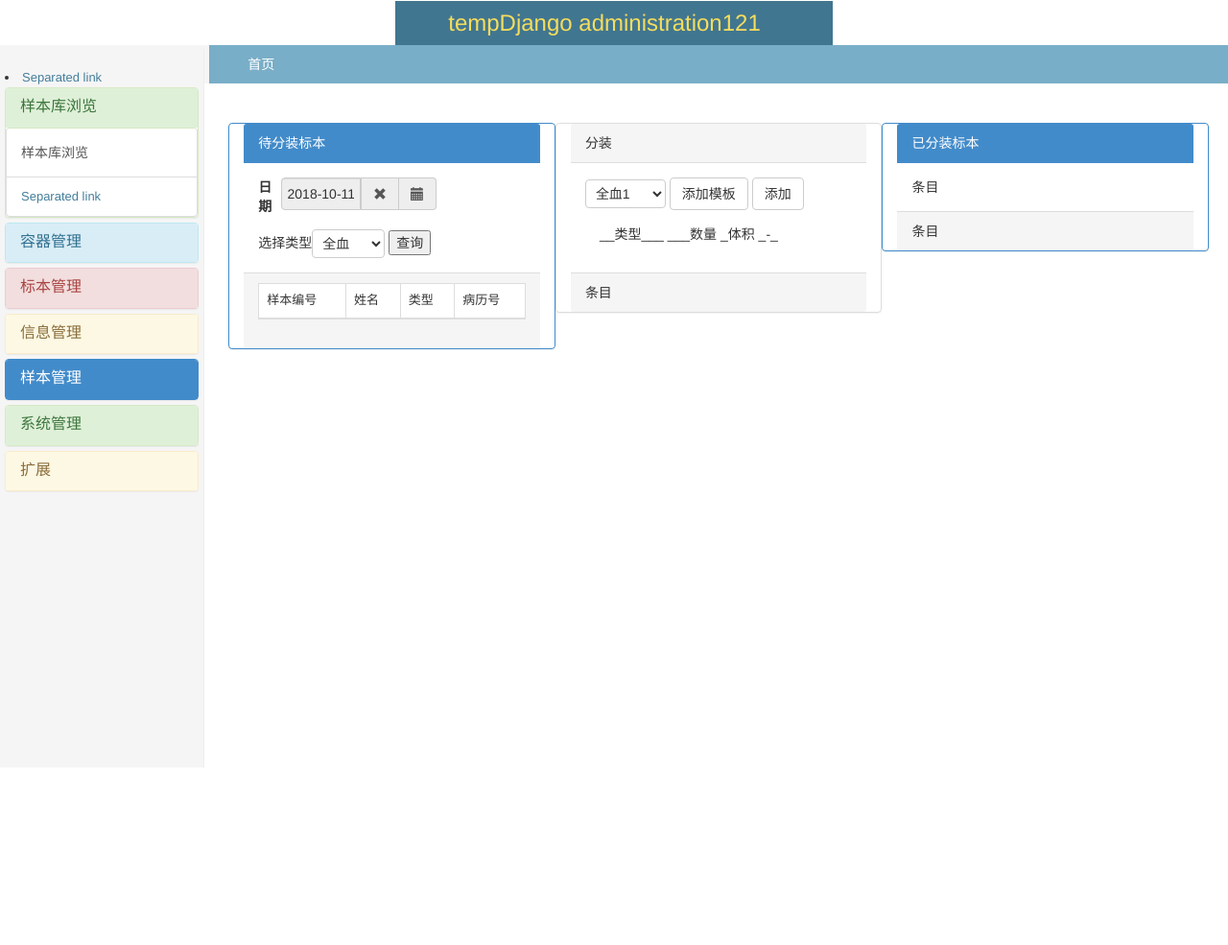
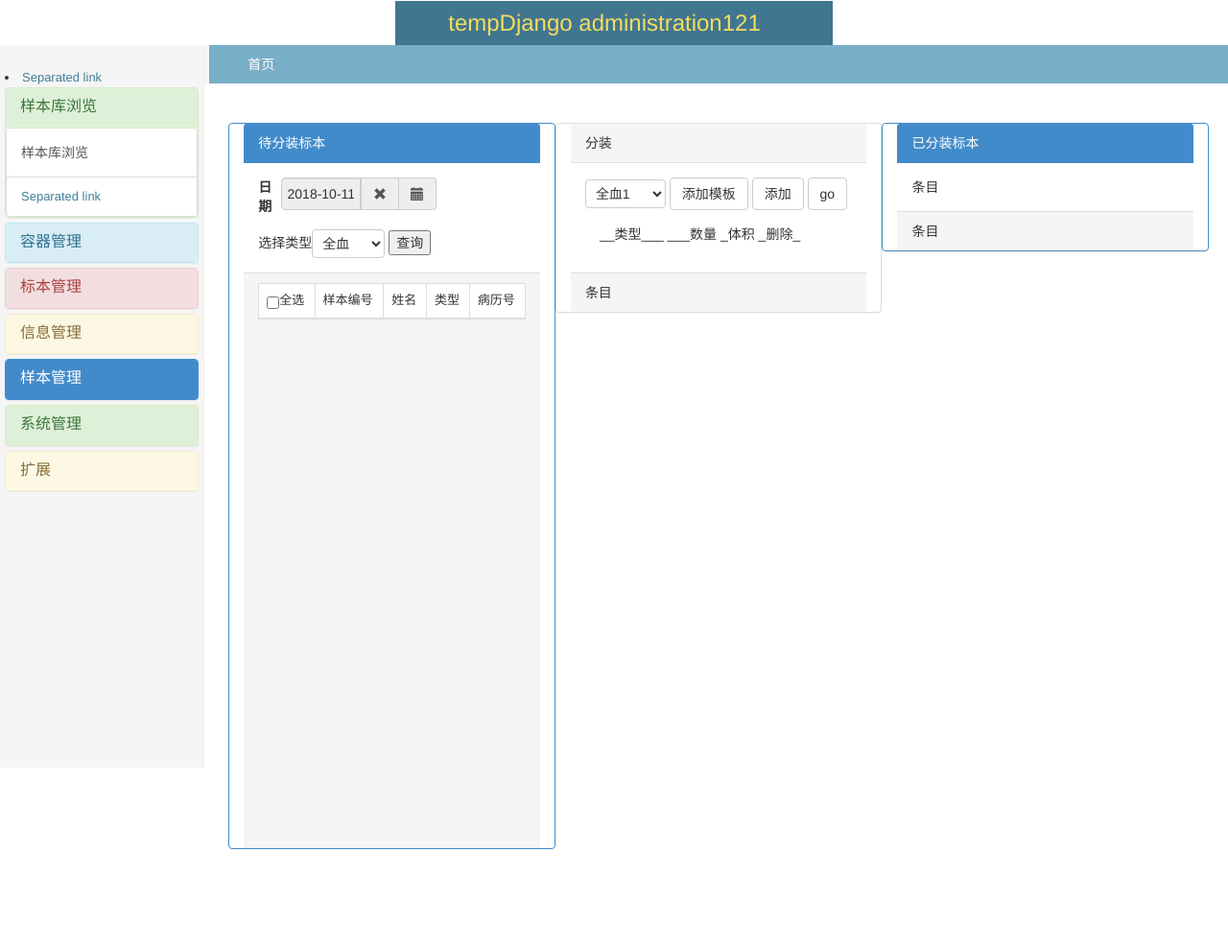
Before and after one commit to onedp/ybk2017-1, a Django app: page /inybk/fen/ in a window 1280 px wide. Shown: the whole page at 96% size. Before the commit the page ends 800 px from the top, so only its background shows below. Run offline with Django 3.2, Linux system fonts and the light colour scheme; data comes from the database, SQL or seed files in the repository; some libraries are stand-ins or nearby versions.

Commit message:
分装界面增加了分装提交，已经通过post传了值

```diff
--- a/inybk/views.py
+++ b/inybk/views.py
@@ -7,6 +7,27 @@ from django.db.models import Q
 
 
 def fenzh(request):
+    if request.method == 'POST':
+        fenlist= request.POST.get('fenlist')
+        fenbiao= request.POST.get('fenbiao')
+
+        # for i in fenlist.split('&').split('='):
+
+
+        import re
+        dd=re.split('&|=',fenlist)
+
+        print(dd)
+
+
+
+
+
+        print(fenbiao)
+
+
+
+
     q1 = Q()
     q1.connector = 'AND'
     q2 = Q()
@@ -17,6 +38,7 @@ def fenzh(request):
     try:
         tm=request.GET.get('timel')
         lx=request.GET.get('lx')
+
 
 
         q1.children.append(('classf',lx))
--- a/templates/fenzh.html
+++ b/templates/fenzh.html
@@ -36,36 +36,43 @@ container
 
 
             选择类型<select id="leixing" name="lx" class="select2-dropdown " >
-                <option value="0">全血</option>
-            　　<option value="1">尿</option>
-            　　<option value="2">组织</option>
-            　　<option value="3">精液</option>
-            　　<option value="4">卵泡液</option>
-            　　<option value="5">毛发</option>
+                <option id="a0" value="0">全血</option>
+            　　<option  id="a1" value="1">尿</option>
+            　　<option id="a2" value="2">组织</option>
+            　　<option id="a3" value="3">精液</option>
+            　　<option id="a4" value="4">卵泡液</option>
+            　　<option id="a5" value="5" >毛发</option>
 
 
             </select>
+
+
+
+
+
+
             <button type="submit" >查询</button>
             </form>
         </div>
 
-        <div class="panel-footer">
+        <div class="panel-footer " style=" overflow:scroll; width:100%; height:600px;">
         <table class="table table-bordered  table-hover">
                 <thead>
-                <td>样本编号</td>
-                <td>姓名</td>
-                <td>类型</td>
-                <td>病历号</td>
+                <td style="word-break: keep-all;white-space:nowrap;"><input type="checkbox">全选 </td>
+                <td style="word-break: keep-all;white-space:nowrap;">样本编号</td>
+                <td style="word-break: keep-all;white-space:nowrap;">姓名</td>
+                <td style="word-break: keep-all;white-space:nowrap;">类型</td>
+                <td style="word-break: keep-all;white-space:nowrap;" >病历号</td>
 
 
 
                 </thead>
             {% for sap in sap  %}
-                <tr>
-                <td>{{ sap.num }}</td>
-                <td>{{ sap.name }}</td>
-                <td>{{ sap.classf|displayName:'lx' }}</td>
-                <td>{{ sap.specimen_info__blh }}</td>
+                <tr><td><input type="checkbox" value="{{ sap.num}}" name="xuanlist"></td>
+                <td style="word-break: keep-all;white-space:nowrap;">{{ sap.num }}</td>
+                <td style="word-break: keep-all;white-space:nowrap;">{{ sap.name }}</td>
+                <td style="word-break: keep-all;white-space:nowrap;">{{ sap.classf|displayName:'lx' }}</td>
+                <td style="word-break: keep-all;white-space:nowrap;">{{ sap.specimen_info__blh }}</td>
 
 
 
@@ -91,13 +98,20 @@ container
             <div id="tiao"style="display: none">
 
             <tr><td>
-            <select id="leixing1" name="类型" class="select2-dropdown">
+            <select id="leixing1" name="lx2" class="select2-dropdown">
                 <option value="0">全血</option>
             　　<option value="1">尿</option>
-            　　<option value="2">组织</option>
-            　　<option value="3">精液</option>
+            　　<option value="2">精子</option>
+            　　<option value="3">精浆</option>
             　　<option value="4">卵泡液</option>
-            　　<option value="5">毛发</option>
+            　　<option value="5">颗粒细胞</option>
+            　　<option value="6">血清</option>
+            　　<option value="7">血浆</option>
+            　　<option value="8">白细胞</option>
+            　　<option value="9">血细胞</option>
+            　　<option value="10">胎盘</option>
+            　　<option value="11">脐带</option>
+            　　<option value="12">毛发</option>
             </select>
                 </td>
                 <td>
@@ -119,12 +133,14 @@ container
              </select>
             <button class="btn btn-default" type="button">添加模板</button>
             <button class="btn btn-default" type="button" onclick="tianjia()" >添加</button>
-            <form id="fenlist" class="panel-body">
+            <button id="go" type="button" class="btn btn-default" >go</button>
+            <form id="fenlist" class="panel-body" method="post" action="/inybk/fen">
+
                 <tr>
                     <td>__类型___</td>
                     <td>___数量</td>
                     <td>_体积</td>
-                    <td>_-_</td>
+                    <td>_删除_</td>
                 </tr>
 
             </form>
@@ -173,6 +189,12 @@ container
 
 
     <script>
+
+
+  $('#a{{ lx }}').attr("selected","selected")
+
+
+
         var ide=1
         var idea='a'
 function tianjia() {
@@ -199,6 +221,32 @@ $('.form_date').datetimepicker({
 		forceParse: 0,
         Boolean: "linked"
     });
-$('.form_date').datetimepicker('update',formatDate(thisNow,'yyyy-mm-dd'));
+{#更新时间到现在，好像有问题#}
+{#$('.form_date').datetimepicker('update',formatDate(thisNow,'yyyy-mm-dd'));#}
+
+
+
+$("#go").click(function(){
+fenlist=new Array();
+    fenlist=$('#fenlist').serialize();
+
+    fenbiao=new Array();
+    $.each($('input:checkbox:checked'),function(){
+        fenbiao.push($(this).val());
+
+    });
+    fenbiao=fenbiao.join()
+
+
+    var arg = {};
+    var arg1="fenlist";
+    var arg2="fenbiao";
+    console.log(typeof(fenlist))
+    arg[arg1]=fenlist;
+    arg[arg2]=fenbiao;
+    $.post("/inybk/fen/", arg);
+
+
+});
     </script>
 {% endblock %}
--- a/ybk2017/settings.py
+++ b/ybk2017/settings.py
@@ -45,7 +45,7 @@ MIDDLEWARE = [
     'django.middleware.security.SecurityMiddleware',
     'django.contrib.sessions.middleware.SessionMiddleware',
     'django.middleware.common.CommonMiddleware',
-    'django.middleware.csrf.CsrfViewMiddleware',
+    # 'django.middleware.csrf.CsrfViewMiddleware',
     'django.contrib.auth.middleware.AuthenticationMiddleware',
     'django.contrib.messages.middleware.MessageMiddleware',
     'django.middleware.clickjacking.XFrameOptionsMiddleware',
```
